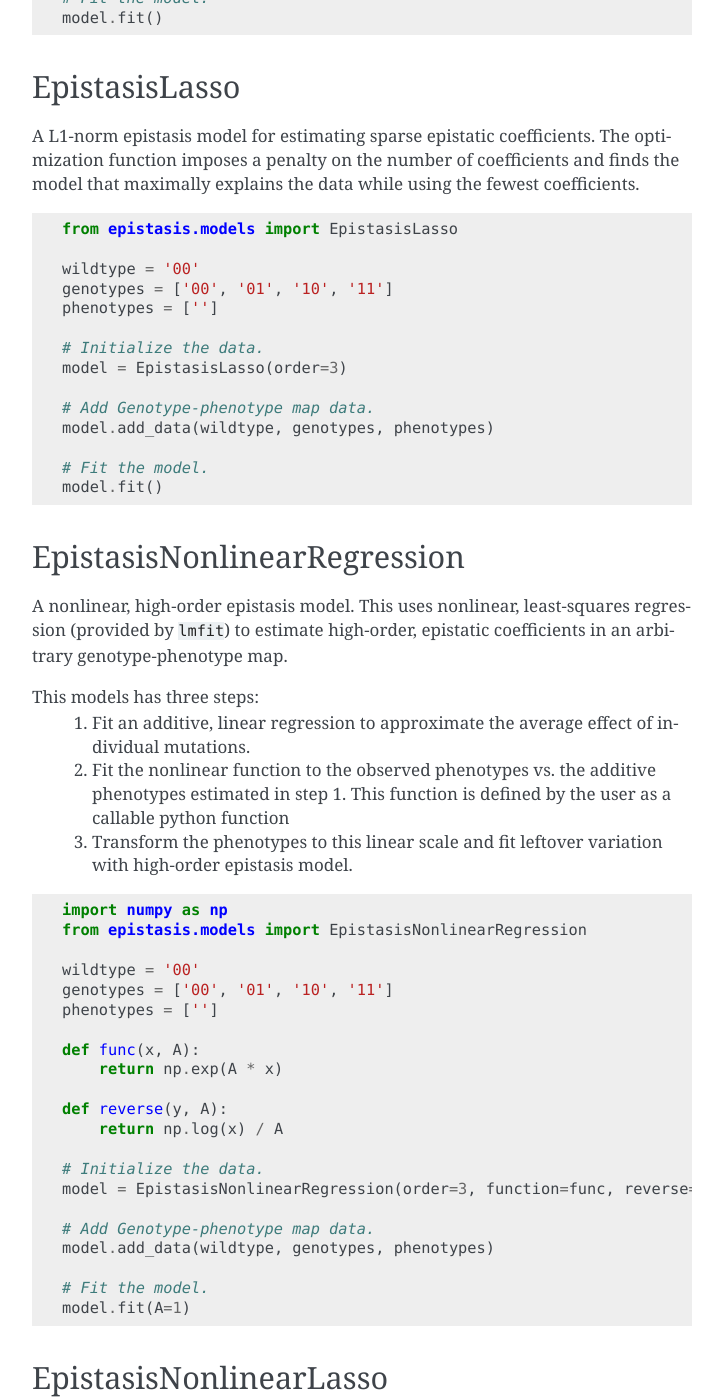
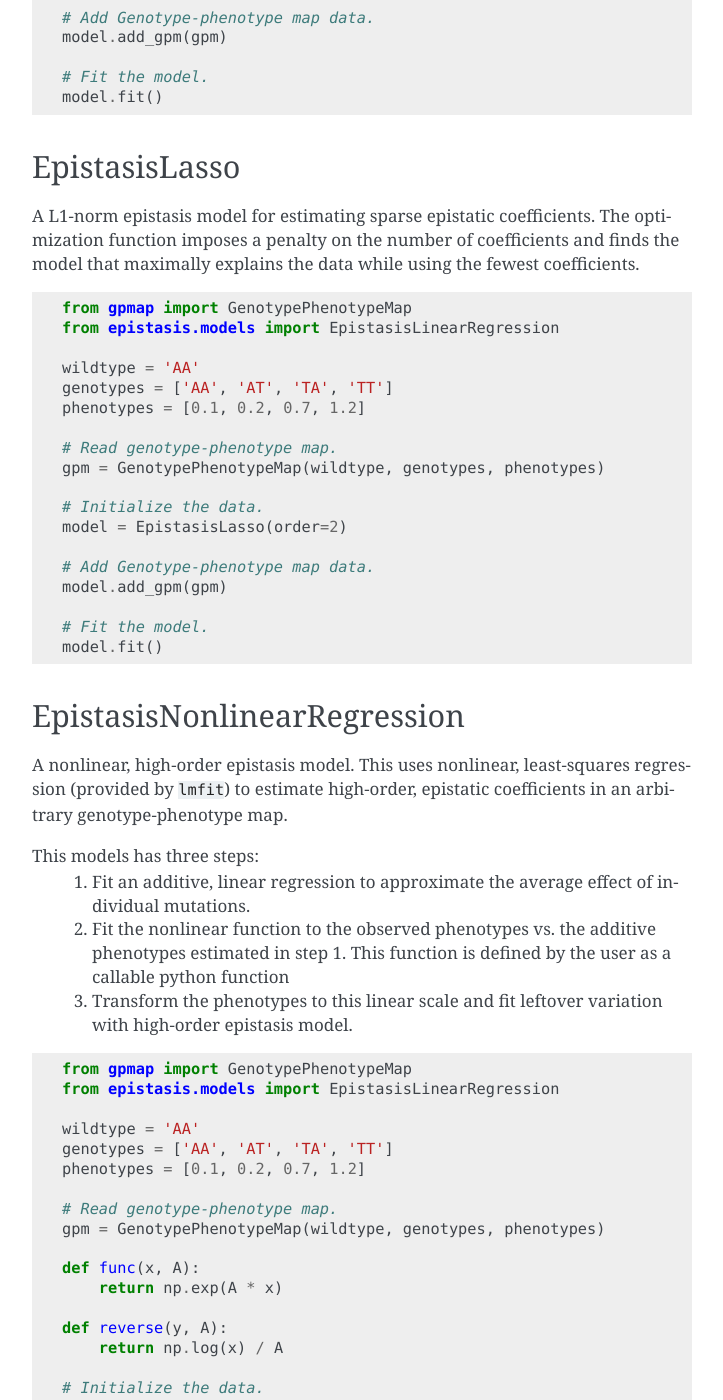
Before and after one commit to harmslab/epistasis, a Sphinx documentation site: the page built from docs/pages/models.rst, in a window 1280 px wide and 1400 px high, scrolled down 585 px. Shown: the whole window, without its empty margins (388-1111 px from the left). Built offline with Sphinx 7.4.7, drawn with Linux system fonts in a browser that asks for light colours; pages that are not in the unit, such as notebooks, are missing from menus; some of the changed text lies outside the part shown.

Commit message:
models docs

```diff
--- a/docs/pages/models.rst
+++ b/docs/pages/models.rst
@@ -12,17 +12,21 @@ genotype-phenotype map. Simple define the order of the model.
 
 .. code-block:: python
 
+  from gpmap import GenotypePhenotypeMap
   from epistasis.models import EpistasisLinearRegression
 
-  wildtype = '00'
-  genotypes = ['00', '01', '10', '11']
-  phenotypes = ['']
+  wildtype = 'AA'
+  genotypes = ['AA', 'AT', 'TA', 'TT']
+  phenotypes = [0.1, 0.2, 0.7, 1.2]
+
+  # Read genotype-phenotype map.
+  gpm = GenotypePhenotypeMap(wildtype, genotypes, phenotypes)
 
   # Initialize the data.
-  model = EpistasisLinearRegression(order=3)
+  model = EpistasisLinearRegression(order=2)
 
   # Add Genotype-phenotype map data.
-  model.add_data(wildtype, genotypes, phenotypes)
+  model.add_gpm(gpm)
 
   # Fit the model.
   model.fit()
@@ -36,17 +40,21 @@ the model that maximally explains the data while using the fewest coefficients.
 
 .. code-block:: python
 
-  from epistasis.models import EpistasisLasso
+  from gpmap import GenotypePhenotypeMap
+  from epistasis.models import EpistasisLinearRegression
 
-  wildtype = '00'
-  genotypes = ['00', '01', '10', '11']
-  phenotypes = ['']
+  wildtype = 'AA'
+  genotypes = ['AA', 'AT', 'TA', 'TT']
+  phenotypes = [0.1, 0.2, 0.7, 1.2]
+
+  # Read genotype-phenotype map.
+  gpm = GenotypePhenotypeMap(wildtype, genotypes, phenotypes)
 
   # Initialize the data.
-  model = EpistasisLasso(order=3)
+  model = EpistasisLasso(order=2)
 
   # Add Genotype-phenotype map data.
-  model.add_data(wildtype, genotypes, phenotypes)
+  model.add_gpm(gpm)
 
   # Fit the model.
   model.fit()
@@ -66,12 +74,15 @@ This models has three steps:
 
 .. code-block:: python
 
-  import numpy as np
-  from epistasis.models import EpistasisNonlinearRegression
+  from gpmap import GenotypePhenotypeMap
+  from epistasis.models import EpistasisLinearRegression
 
-  wildtype = '00'
-  genotypes = ['00', '01', '10', '11']
-  phenotypes = ['']
+  wildtype = 'AA'
+  genotypes = ['AA', 'AT', 'TA', 'TT']
+  phenotypes = [0.1, 0.2, 0.7, 1.2]
+
+  # Read genotype-phenotype map.
+  gpm = GenotypePhenotypeMap(wildtype, genotypes, phenotypes)
 
   def func(x, A):
       return np.exp(A * x)
@@ -80,10 +91,10 @@ This models has three steps:
       return np.log(x) / A
 
   # Initialize the data.
-  model = EpistasisNonlinearRegression(order=3, function=func, reverse=reverse)
+  model = EpistasisNonlinearRegression(order=2, function=func, reverse=reverse)
 
   # Add Genotype-phenotype map data.
-  model.add_data(wildtype, genotypes, phenotypes)
+  model.add_gpm(gpm)
 
   # Fit the model.
   model.fit(A=1)
@@ -103,12 +114,15 @@ This models has three steps:
 
 .. code-block:: python
 
-    import numpy as np
-    from epistasis.models import EpistasisNonlinearLasso
+  from gpmap import GenotypePhenotypeMap
+  from epistasis.models import EpistasisLinearRegression
 
-    wildtype = '00'
-    genotypes = ['00', '01', '10', '11']
-    phenotypes = ['']
+  wildtype = 'AA'
+  genotypes = ['AA', 'AT', 'TA', 'TT']
+  phenotypes = [0.1, 0.2, 0.7, 1.2]
+
+  # Read genotype-phenotype map.
+  gpm = GenotypePhenotypeMap(wildtype, genotypes, phenotypes)
 
     def func(x, A):
         return np.exp(A * x)
@@ -120,7 +134,7 @@ This models has three steps:
     model = EpistasisNonlinearLasso(order=3, function=func, reverse=reverse)
 
     # Add Genotype-phenotype map data.
-    model.add_data(wildtype, genotypes, phenotypes)
+    model.add_gpm(gpm)
 
     # Fit the model.
     model.fit(A=1)
@@ -145,18 +159,21 @@ Methods are described in the following publication:
 
 .. code-block:: python
 
-    import numpy as np
-    from epistasis.models import EpistasisPowerTransform
+    from gpmap import GenotypePhenotypeMap
+    from epistasis.models import EpistasisLinearRegression
 
-    wildtype = '00'
-    genotypes = ['00', '01', '10', '11']
-    phenotypes = ['']
+    wildtype = 'AA'
+    genotypes = ['AA', 'AT', 'TA', 'TT']
+    phenotypes = [0.1, 0.2, 0.7, 1.2]
+
+    # Read genotype-phenotype map.
+    gpm = GenotypePhenotypeMap(wildtype, genotypes, phenotypes)
 
     # Initialize the data.
     model = EpistasisPowerTransform(order=3)
 
     # Add Genotype-phenotype map data.
-    model.add_data(wildtype, genotypes, phenotypes)
+    model.add_gpm(gpm)
 
     # Fit the model.
     model.fit(lmbda=1, A=1, B=1)
@@ -177,18 +194,21 @@ Like the nonlinear model, this model has three steps:
 
 .. code-block:: python
 
-    import numpy as np
-    from epistasis.models import EpistasisPowerTransformLasso
+    from gpmap import GenotypePhenotypeMap
+    from epistasis.models import EpistasisLinearRegression
 
-    wildtype = '00'
-    genotypes = ['00', '01', '10', '11']
-    phenotypes = ['']
+    wildtype = 'AA'
+    genotypes = ['AA', 'AT', 'TA', 'TT']
+    phenotypes = [0.1, 0.2, 0.7, 1.2]
+
+    # Read genotype-phenotype map.
+    gpm = GenotypePhenotypeMap(wildtype, genotypes, phenotypes)
 
     # Initialize the data.
     model = EpistasisPowerTransformLasso(order=3)
 
     # Add Genotype-phenotype map data.
-    model.add_data(wildtype, genotypes, phenotypes)
+    model.add_gpm(gpm)
 
     # Fit the model.
     model.fit(lmbda=1, A=1, B=1)
@@ -233,12 +253,16 @@ fits an epistasis model to estimate epistatic coefficients.
                               EpistasisPowerTransform,
                               EpistasisLogisticRegression)
 
-  # Load a genotype-phenotype map
-  gpm = GenotypePhenotypeMap.read_json('data.json')
+  wildtype = 'AA'
+  genotypes = ['AA', 'AT', 'TA', 'TT']
+  phenotypes = [0.1, 0.2, 0.7, 1.2]
+
+  # Read genotype-phenotype map.
+  gpm = GenotypePhenotypeMap(wildtype, genotypes, phenotypes)
 
   # Construct a classifier and an epistasis model
-  classifier = EpistasisLogisticRegression(order=1, threshold=5, model_type='global')
-  model = EpistasisPowerTransform(order=7, model_type='global', alpha=.1, lmbda=1, A=100,B=-1)
+  classifier = EpistasisLogisticRegression(order=1, threshold=.2, model_type='global')
+  model = EpistasisPowerTransform(order=2, model_type='global', alpha=.1, lmbda=1, A=100,B=-1)
 
   # Initialize a Mixed regression that links the classifier and epistasis model.
   model = EpistasisMixedRegression(classifier, model)
```
